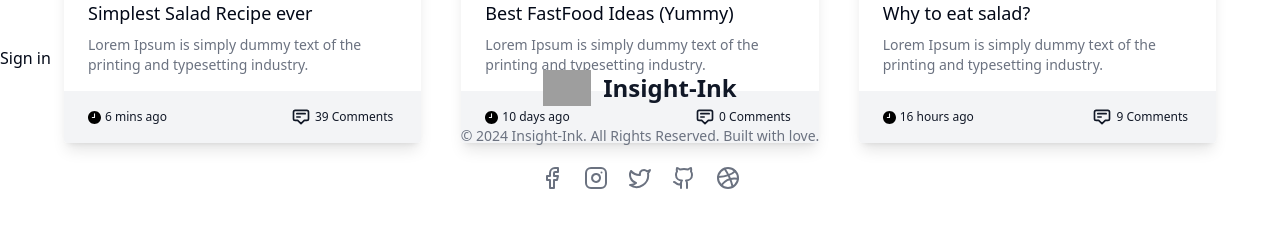
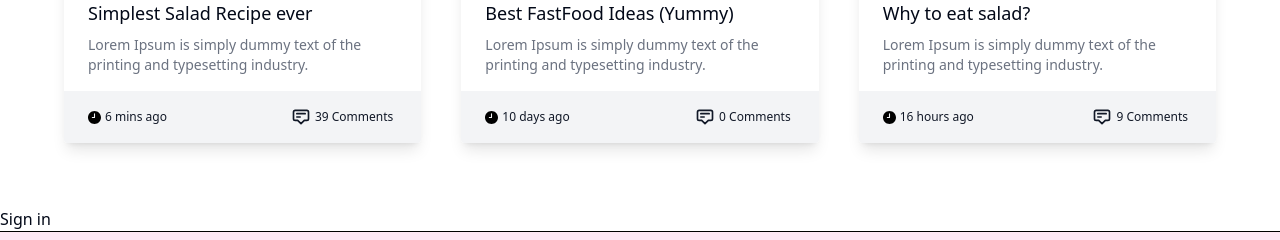
Before and after one commit to San-77x/Insight-Ink, a React (Vite) app: page / in a window 1280 px wide. Shown: the part 866-1106 px from the top of the page. Before the commit the page ends 1073 px from the top, so only its background shows below. Built offline with nearby package versions, Linux system fonts and the light colour scheme; no server answers; grey boxes are pictures that could not be loaded.

Commit message:
Added a home page and a footer.

```diff
--- a/src/App.tsx
+++ b/src/App.tsx
@@ -19,6 +19,7 @@ function App() {
           <SignInButton />
         </SignedOut>
         <SignedIn>
+          <Home />
           <SignOutButton signOutCallback={() => redirect("/")} />
         </SignedIn>
       </main>
--- a/src/components/Footer.tsx
+++ b/src/components/Footer.tsx
@@ -3,7 +3,7 @@ import React from "react";
 
 function Footer() {
   return (
-    <div>
+    <div className=" bg-pink-100 py-16 border-t border-black">
       <div className="text-center">
         <a
           href="/"
--- /dev/null
+++ b/src/pages/Canvas.tsx
@@ -0,0 +1,11 @@
+import React from "react";
+
+function Canvas() {
+  return (
+    <div className="h-screen">
+      <div></div>
+    </div>
+  );
+}
+
+export default Canvas;
--- a/src/pages/Home.tsx
+++ b/src/pages/Home.tsx
@@ -6,7 +6,7 @@ import { Button } from "@/components/ui/button";
 function Home() {
   return (
     <>
-      <div className="h-screen">
+      <div className="">
         <div className="h-[350px] bg-pink-100 border-b border-black">
           <div className="max-w-[1100px] h-full  mx-auto flex justify-between items-end pb-10 ">
             <h1 className="font-mono font-extrabold text-7xl mx-8 ">
```
